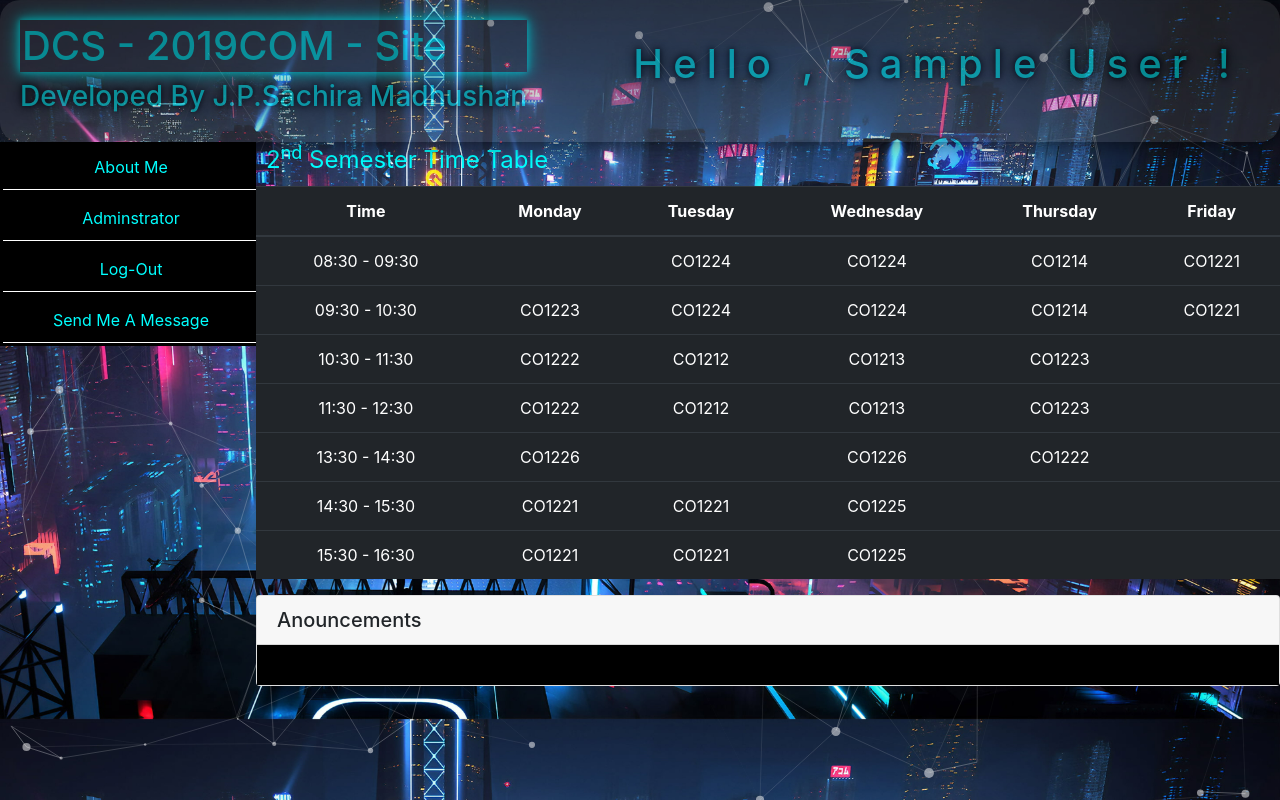
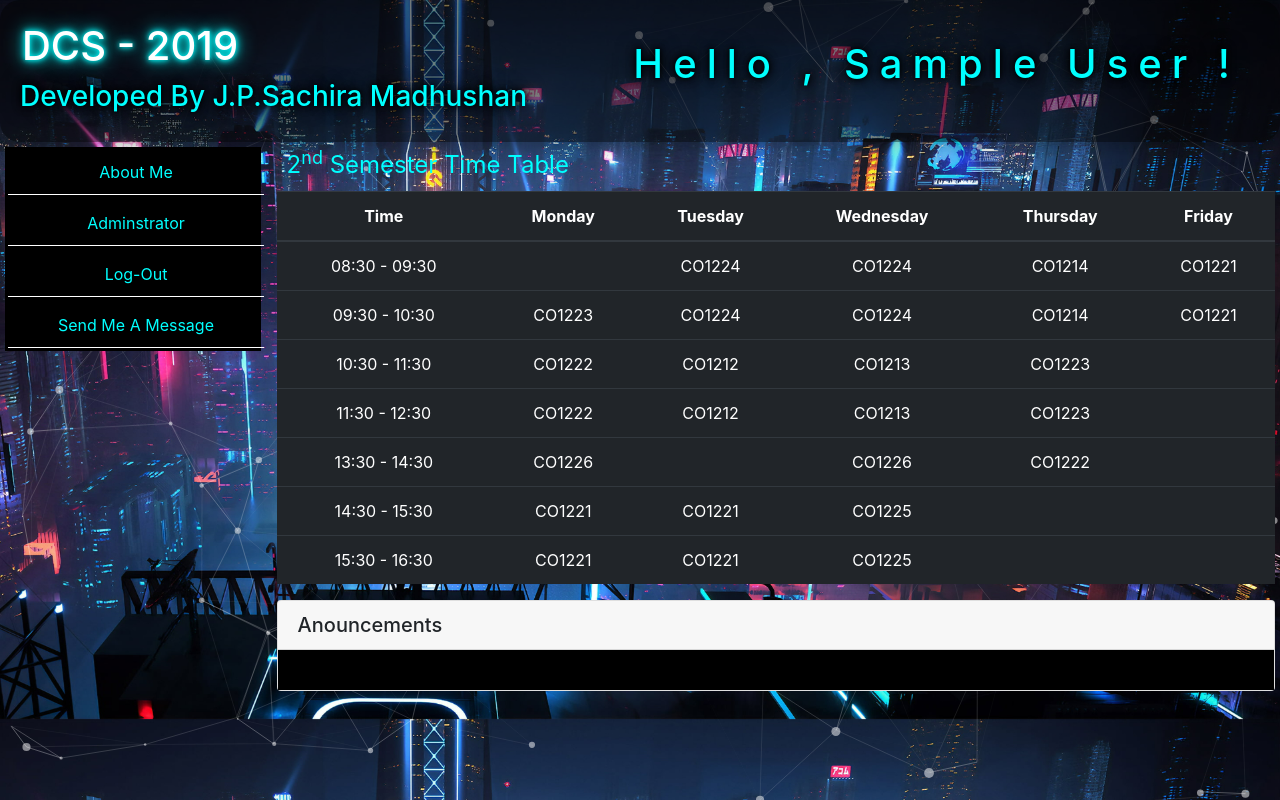
Before and after one commit to sachira-madhushan/Dcs2019com-web-site, a PHP site: page /html/home.php in a window 1280 px wide. Run offline with PHP 8.4, Linux system fonts and the light colour scheme; the visitor is signed in with stand-in values (Sample User, id 1); data comes from the database, SQL or seed files in the repository; data that the repository does not hold is empty.

Commit message:
Home page styles changed

```diff
--- a/css/home.css
+++ b/css/home.css
@@ -6,19 +6,19 @@ body{
 .top{
 
    top: 0;
-   z-index: 100;
-   background-color:rgba(100, 100, 100, 0.5);
+   z-index: 0;
+   background-color:rgba(0, 0, 0, 0.49);
    overflow:auto;
    color: aqua;
-   box-shadow: 2px 3px 20px black;
+   box-shadow: 2px 3px 20px rgba(0, 0, 0, 0.286);
    border-radius: 20px;
-   opacity:0.5;
+
 }
 
 .logo{
 	float: left;
 	margin: 20px;
-
+	z-index:5 !important;
 }
 .hi{
 	float: right;
@@ -30,7 +30,9 @@ body{
 
 }
 .logo h1{
-	box-shadow:0px 0px 5px aqua,0 0 10px aqua,0 0 20px aqua;
+	z-index:1;
+	color: white;
+	text-shadow:0px 0px 5px aqua,0 0 10px aqua,0 0 20px aqua;
 	padding: 2px;
 }
 .logo h3{
@@ -41,12 +43,13 @@ body{
 }
 .midleft{
 	width: 20%;
+	margin:5px;
 	background-color: black;
 	float: left;
 }
 .midright{
-	width: 80%;
-
+	width: 78%;
+	margin:5px;
 	float: right;
 }
 .midleft button{
--- a/html/admin.php
+++ b/html/admin.php
@@ -27,7 +27,7 @@
 <div class="main">
 	<div class="top">
 		<div class="logo">
-			<h1>DCS - 2019COM - Site</h1>
+			<h1>DCS - 2019</h1>
 			<h1>Administrator</h1>
 		</div>
 		<div class="hi">
--- a/html/home.php
+++ b/html/home.php
@@ -5,6 +5,7 @@
 	session_start();
 	if(isset($_COOKIE['u_name'])){
 		$yousername=$_COOKIE['u_name'];
+
 	}
 	else{
 
@@ -32,7 +33,7 @@
 <div class="main ">
 	<div class="top">
 		<div class="logo">
-			<h1>DCS - 2019COM - Site</h1>
+			<h1>DCS - 2019</h1>
 			<h3>Developed By J.P.Sachira Madhushan</h3>
 		</div>
 		<div class="hi">
@@ -46,10 +47,11 @@
 					<h4>Hi ,I'm Sachira Madhushan</h4>
 					<h6>EUSL/TC/IS/2019/COM/17</h6>
 					<img src="../src/me.jpg">
-					<p>I'm a Computer Science student, Eastern University of Sri Lanka. Also a programmer,Youtuber and a blogger. Interested in application development. I have studied Computer Science, Unity Game Development, Android App Development and Web app development.</p>
-					<p>Email :Sacheeramadushan455@gmail.com</p>
+					<p>I'm a Computer Science student, Eastern University of Sri Lanka.Also following a external degree at UCSC(BIT). Also a programmer,Youtuber,Graphic designer and Video editor.Interested in application development.I'm following a game development mini degree at ceylon school of game design.I have studied Computer Science, Unity Game Development, Android App Development and Web app development.</p>
+					<p>Email :sachiramadhushan.dev@gmail.com</p>
 					<p>Phone :078-3398454</p>
 					<p><a href="https://github.com/sachira-madhushan">My Github Profile</a></p>
+					<p><a href="https://www.linkedin.com/in/dev-sachira-madhushan/">My Linkedin Profile</a></p>
 				</div>
 				<a href="checkadministrator.php"><button>Adminstrator</button></a>
 				<a href="logout.php"><button>Log-Out</button></a>
@@ -57,7 +59,7 @@
 				<div class="send">
 					<form action="sendmeamsg.php" method="post">
 					<p>Your Name</p>
-					<input type="text" name="name" placeholder="Your Name Here">
+					<input type="text" name="name" placeholder="Name">
 					<p>Your Message</p>
 					<textarea name="message" placeholder="Your Message"></textarea>
 					<button type="submit" name="submit">Send</button>
```
Also changed, not shown: html/loging.php (+8 -8 lines).
